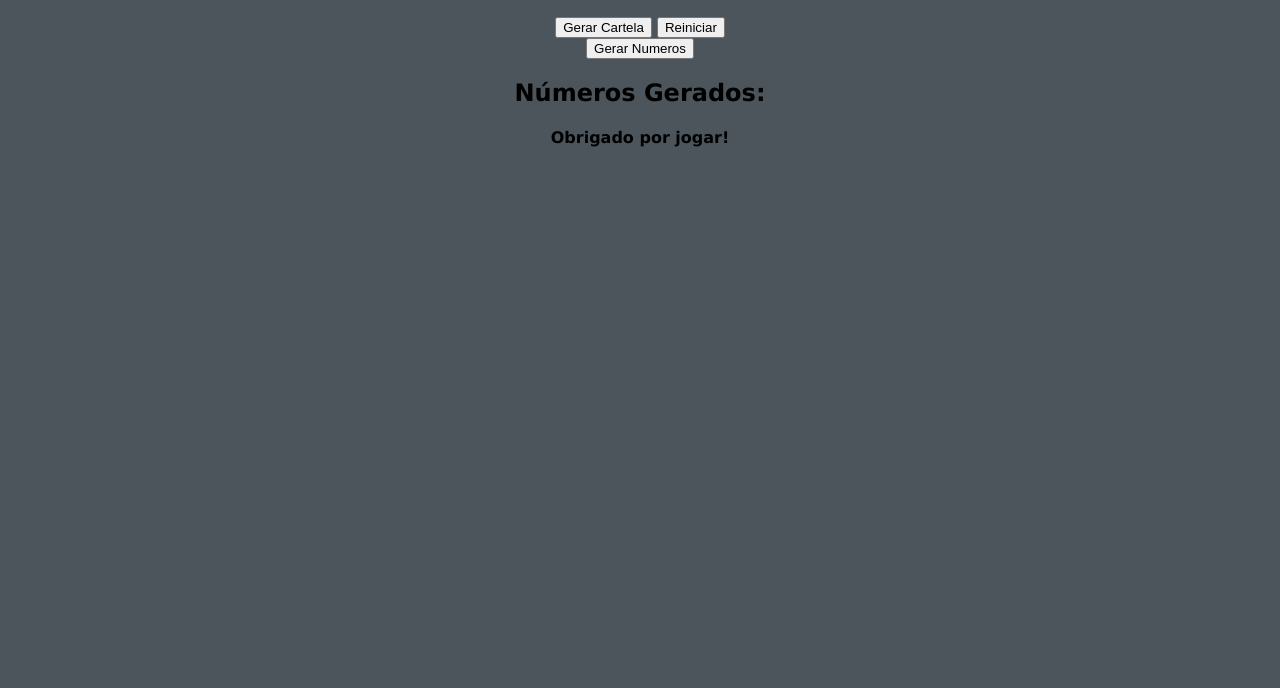
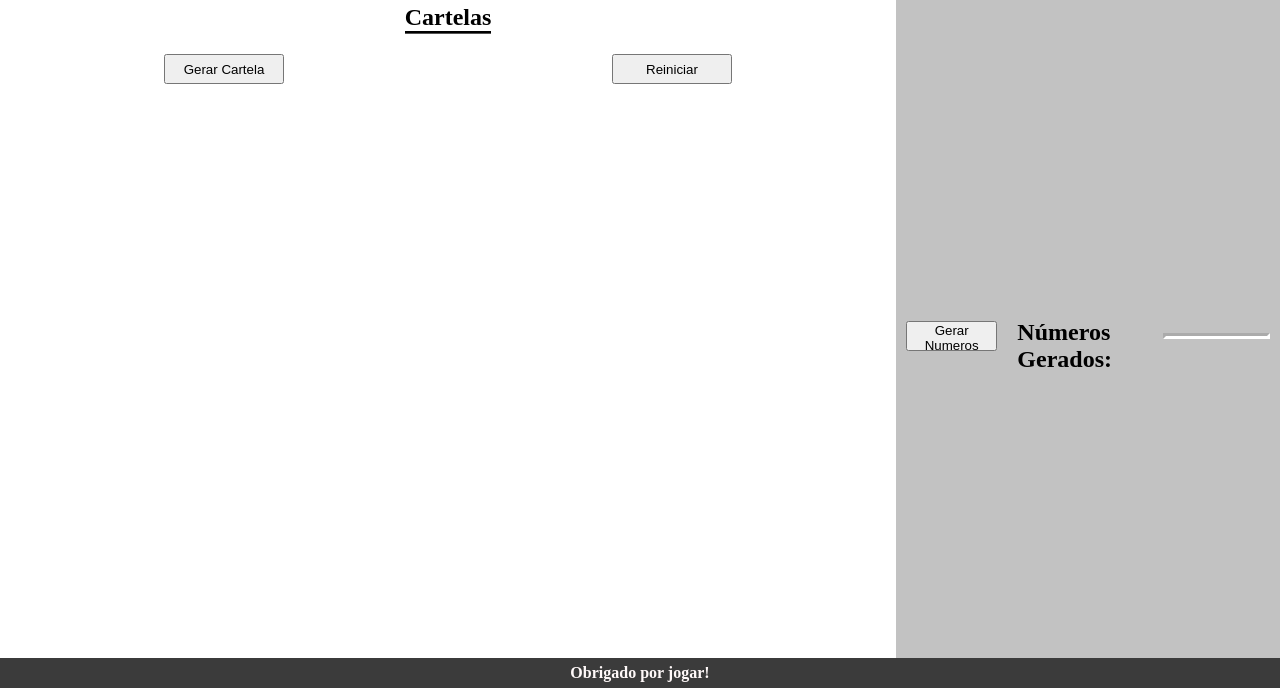
Before and after one commit to MateusGcB/Bingo, a plain HTML site: page index.html in a window 1280 px wide. Shown: the part 112-800 px from the top of the page. Drawn offline with Linux system fonts and the light colour scheme.

Commit message:
Update index.css

```diff
--- a/index.css
+++ b/index.css
@@ -1,72 +1,120 @@
-body {
-    text-align: center;
-    font-family: Verdana, sans-serif;
-    background: #4b555b;
+*{
+
+    padding: 0;
+    margin: 0;
+    box-sizing: border-box;
+
 }
 
-p { color: #ffffff; }
+header{
 
-a { color: #99d8ff; }
+    display: flex;
+    align-items: center;
+    justify-content: center;
+    height: 12vh;
+    background-color: rgb(59, 59, 59);
 
-a:hover { color: #ffb219; }
-
-a, a:hover { text-decoration: none; }
-
-th, td {
-    border: 2.5px solid black;
-    text-align: center;
 }
 
-.square {
-    font-size: 20px;
-	background-color:#ffffff;
-	width: 100%;
-	padding: 20px;
-	border: none;
+main {
+
+    display: flex;
+    flex-direction: row;
+
 }
 
-#bingo-card {
-    margin: 0 auto;
-    text-align: center;
-    width: 2em;
-    height: 2em;
-    border-collapse: collapse;
-    background: #d3d3d3;
+main section#cartelas{
+
+    width: 70%;
+    height: 88vh;
+    background-color: rgb(255, 255, 255);
+    display: flex;
+    flex-direction: column;
+
+
 }
 
-.header {
-    background: #f44242;
-    font-size: 20px;
+main section#numeros {
+
+    width: 30%;
+    height: 88vh;
+    background-color: rgb(194, 194, 194);
+    display: flex;
+    justify-content: center;
+    align-items: center;
+    padding: 10px;
+
 }
 
-#sq12 { background: lightblue; }
+section#cartelas div{
 
-#Meta, #açoes {
-    color: #ffffff;
-    text-align: center;
+    margin-top: 20px;
+    display: flex;
+    width: 100%;
+    justify-content: space-around;
+
+
 }
 
-.button {
-    background-color: #ffffff;
-    border: 2px solid grey;
-    color: #000000;
-    padding: 8px 15px;
-    text-align: center;
-    text-decoration: none;
-    display: inline-block;
-    font-size: 13px;
-    margin: 2px 2px;
-    margin-top: -10px;
-    transition-duration: 0.4s;
-    cursor: pointer;
-    width: 100px;
+button{
+
+    height: 30px;
+    width: 120px;
+
+
 }
 
-.button:hover {
-    background-color: #4286f4;
-    color: #ffffff;
+section#numeros h2{
+
+    margin-top: 20px;
+
+
 }
 
-.square { cursor: pointer; }
+footer{
 
-button:focus { outline:0; }
+    position: fixed;
+    bottom: 0px;
+    height: 30px;
+    background-color: rgb(59, 59, 59);
+    width: 100%;
+    display: flex;
+    align-items: center;
+    justify-content: center;
+
+
+}
+
+#resultado{
+    width: 140px;
+    border-style: inset;
+    border-color: white;
+
+}
+
+#espaco{
+    margin-left: 20px;
+}
+
+#cart{
+    border-bottom: groove;
+    border-color: black;
+}
+
+
+#branco{
+    color: rgb(255, 249, 249);
+}
+
+
+table, th, td {
+    border: 1px solid black;
+}
+
+
+table{
+
+    width: 15%;
+    text-align: center;
+
+}
```
